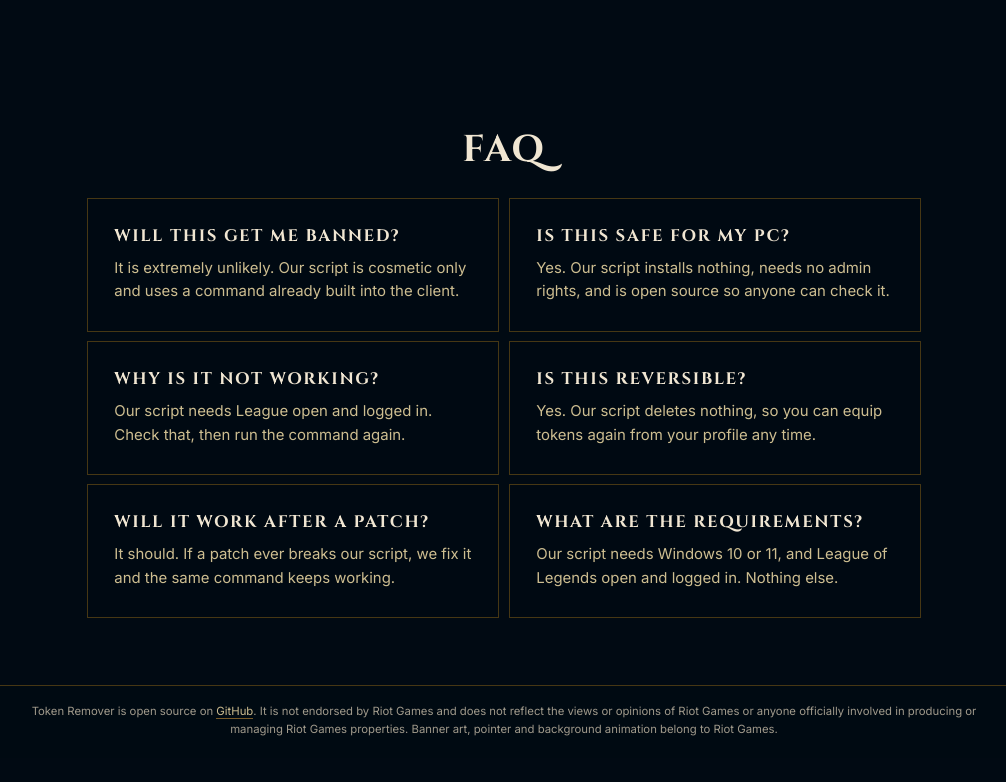
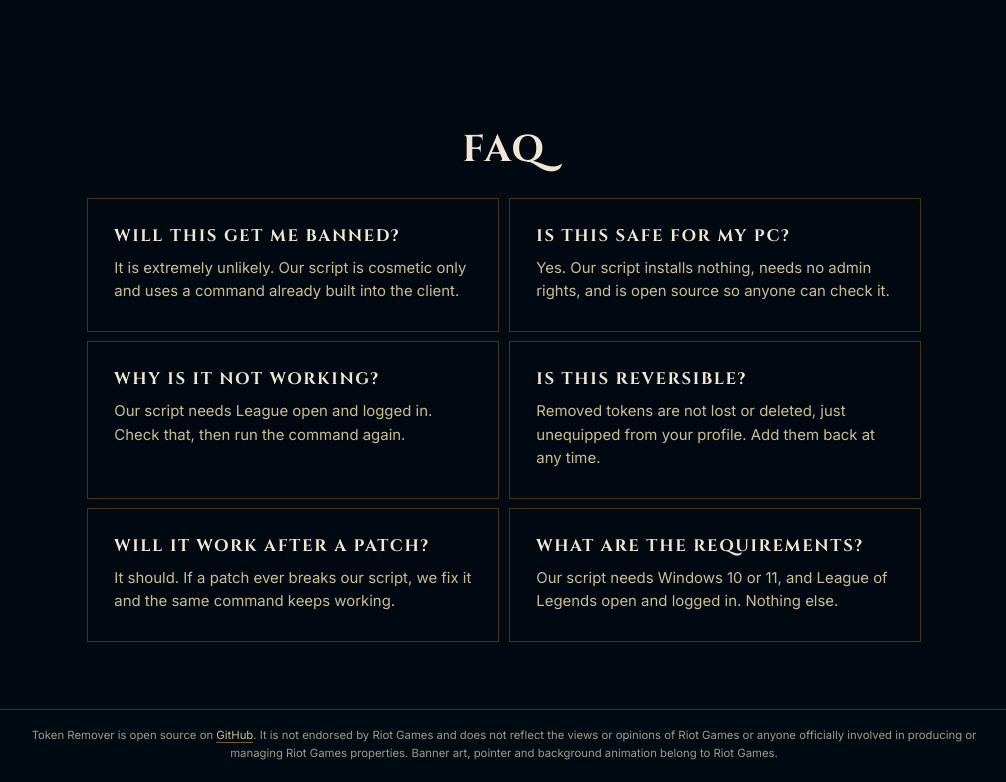
Before and after one commit to datapoisoned/loltokenremover, a plain HTML site: page index.html in a window 1280 px wide. Shown: the part 1632-2414 px from the top of the page, without its empty margins (136-1142 px from the left). Before the commit the page ends 2390 px from the top, so only its background shows below. Drawn offline with nearby package versions, Linux system fonts and the light colour scheme.

Commit message:
FAQ reversible answer wording

```diff
--- a/index.html
+++ b/index.html
@@ -392,7 +392,7 @@ footer a:hover { color: var(--gold-1); }
     </div>
     <div class="card">
       <h3>Is this reversible?</h3>
-      <p>Yes. Our script deletes nothing, so you can equip tokens again from your profile any time.</p>
+      <p>Removed tokens are not lost or deleted, just unequipped from your profile. Add them back at any time.</p>
     </div>
     <div class="card">
       <h3>Will it work after a patch?</h3>
```
Also changed, not shown: site/page.html (+1 -1 lines).
